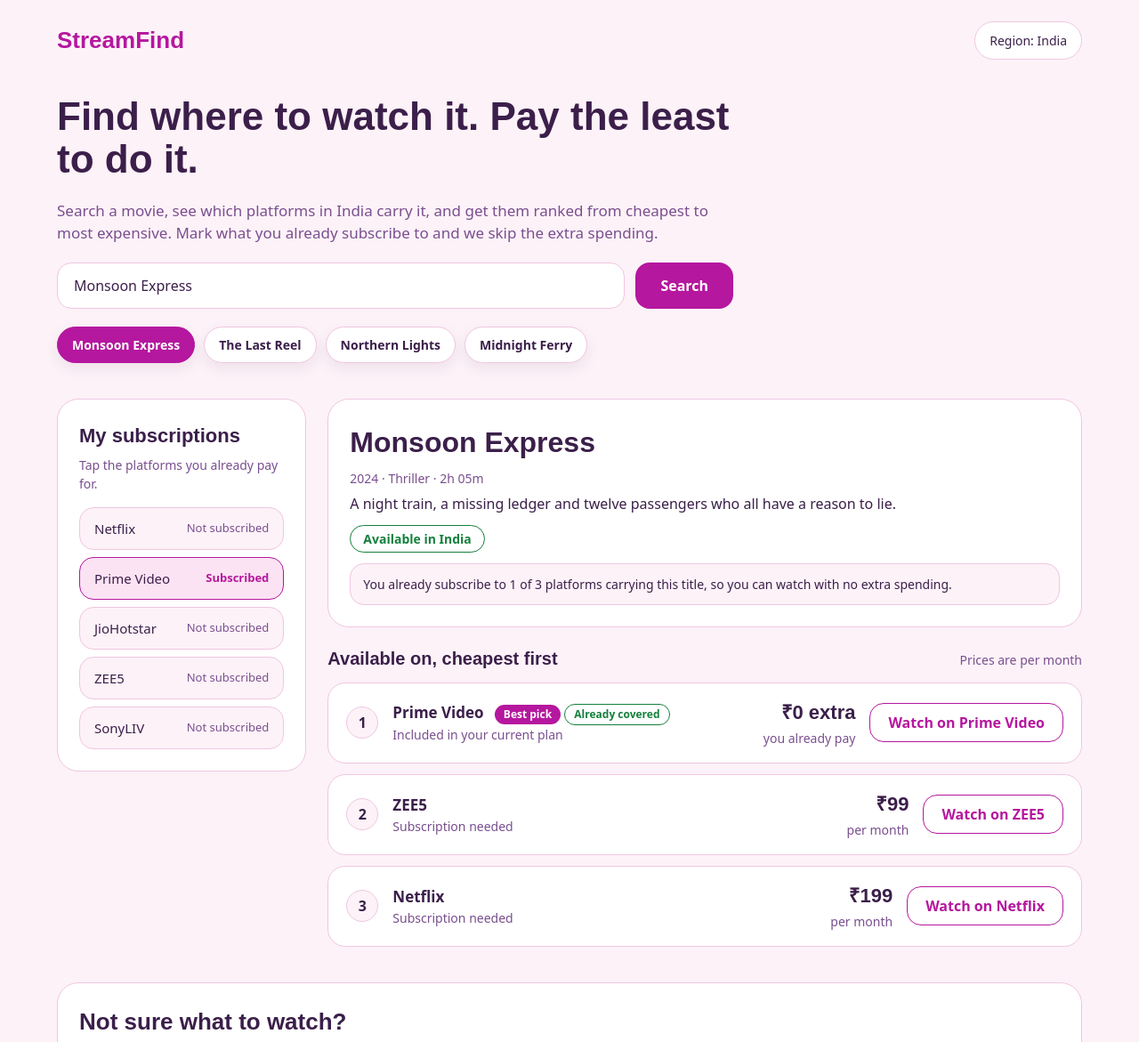
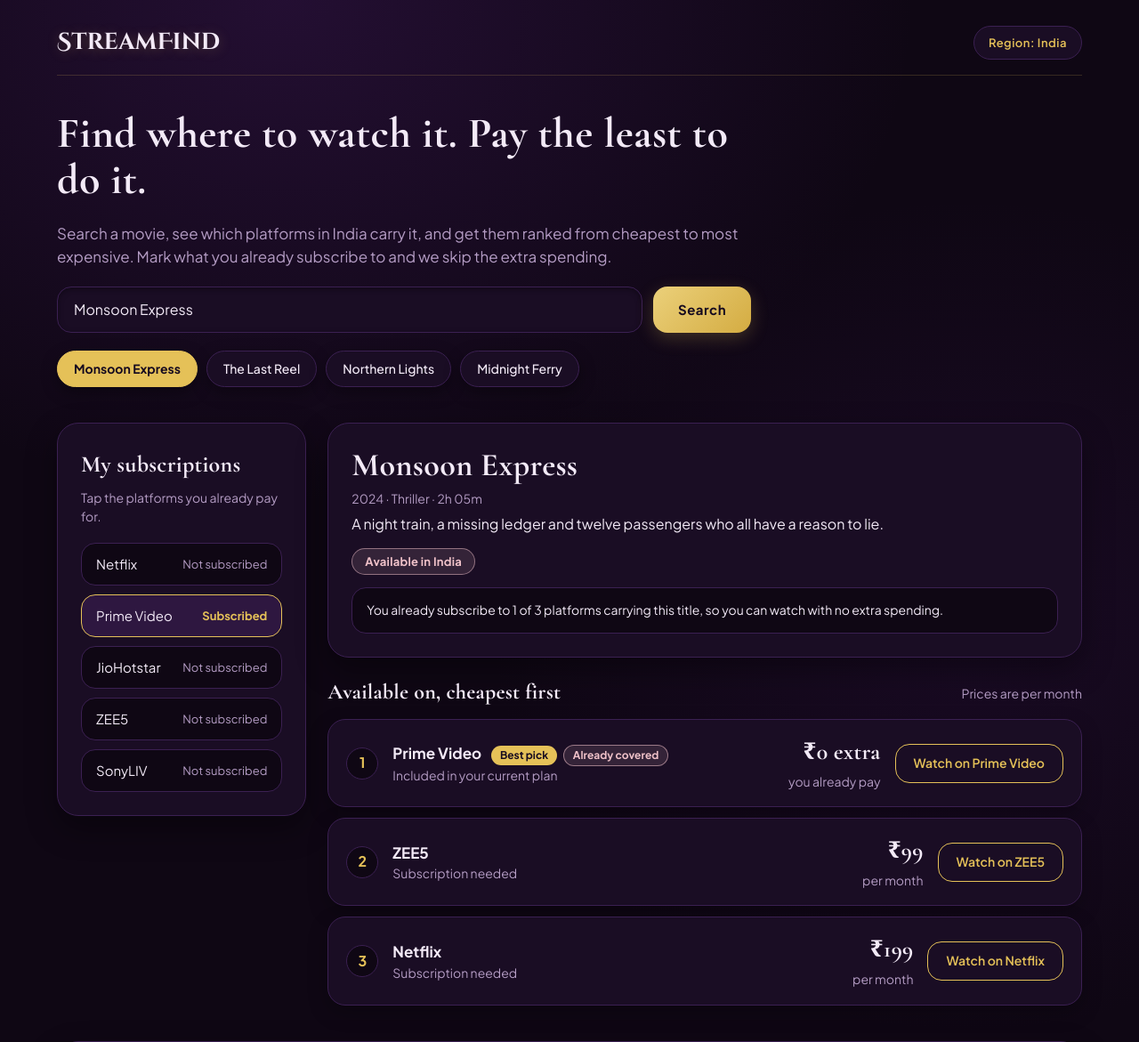
Before and after one commit to ruhi-naik05/StreamFind, a plain HTML site: page frontend/index.html in a window 1280 px wide. Shown: the top 1171 px of the page at 89% size. Drawn offline with nearby package versions, Linux system fonts and the light colour scheme.

Commit message:
real css

```diff
--- a/frontend/style.css
+++ b/frontend/style.css
@@ -1,35 +1,48 @@
-/* ---------- Theme colours: change these to restyle everything ---------- */
+/* ---------- Theme colours: Dark Velvet, Plum & Antique Gold ---------- */
 :root {
-  --accent: #b5179e;      /* main pink-purple */
-  --accent-dark: #86108a; /* link hover */
-  --bg: #fdf2f8;          /* page background */
-  --card: #ffffff;        /* cards */
-  --line: #f0c6e0;        /* borders */
-  --text: #3b1f4a;        /* main text */
-  --muted: #7a4f8f;       /* soft text */
-  --soft: #fbe3f3;        /* selected background */
-  --green: #15803d;
+  --accent: #e5c158;       /* antique candlelight gold */
+  --accent-dark: #c9a236;  /* rich gold hover */
+  --accent-text: #160a1f;  /* dark plum ink on gold buttons */
+  --bg: #0f0714;           /* obsidian midnight background */
+  --card: #1a0d24;         /* deep velvet plum cards */
+  --card-alt: #241233;     /* elevated plum surface */
+  --line: #3b2052;         /* royal plum borders */
+  --text: #f3eaf7;         /* soft ivory pearl text */
+  --muted: #b49cc4;        /* dusty lavender text */
+  --soft: #2e1740;         /* selected plum tint */
+  --rose: #f0c2c9;         /* warm champagne rose (complements gold & plum) */
+  --rose-bg: rgba(240, 194, 201, 0.12);
 }
 
 * { box-sizing: border-box; }
 
 body {
   margin: 0;
-  background: var(--bg);
+  background-color: var(--bg);
+  background-image:
+    radial-gradient(ellipse 85% 50% at 25% 0%, rgba(74, 29, 107, 0.35), transparent 65%),
+    radial-gradient(ellipse 70% 45% at 85% 40%, rgba(56, 20, 82, 0.25), transparent 60%);
   color: var(--text);
-  font-family: "Nunito", system-ui, sans-serif;
-  line-height: 1.5;
+  font-family: "Plus Jakarta Sans", system-ui, sans-serif;
+  line-height: 1.55;
+  min-height: 100vh;
 }
 
-h1, h2, h3, .logo, .big-date, .price {
-  font-family: "Fredoka", sans-serif;
+h1, h2, h3, .big-date, .price {
+  font-family: "Cormorant Garamond", Georgia, serif;
+  margin: 0;
+  letter-spacing: 0.01em;
+}
+
+.logo {
+  font-family: "Cinzel Decorative", "Cormorant Garamond", serif;
   margin: 0;
 }
 
 .page {
   max-width: 1200px;
   margin: 0 auto;
-  padding: 24px 24px 56px;
+  padding: 28px 24px 64px;
   display: flex;
   flex-direction: column;
   gap: 40px;
@@ -46,19 +59,39 @@ h1, h2, h3, .logo, .big-date, .price {
   justify-content: space-between;
   align-items: center;
   gap: 16px;
+  padding-bottom: 16px;
+  border-bottom: 1px solid rgba(229, 193, 88, 0.18);
 }
-.logo { font-size: 26px; font-weight: 700; color: var(--accent); }
+.logo {
+  font-size: 26px;
+  font-weight: 700;
+  color: var(--text);
+  text-shadow: 0 2px 14px rgba(229, 193, 88, 0.25);
+}
 .region {
-  padding: 10px 16px;
+  padding: 8px 16px;
   border: 1px solid var(--line);
   border-radius: 999px;
   background: var(--card);
-  font-size: 14px;
+  color: var(--accent);
+  font-size: 13px;
+  font-weight: 600;
+  letter-spacing: 0.04em;
 }
 
 /* ---------- Hero + search ---------- */
-.hero { display: flex; flex-direction: column; gap: 20px; max-width: 760px; }
-.hero h1 { font-size: 44px; line-height: 1.1; }
+.hero {
+  display: flex;
+  flex-direction: column;
+  gap: 20px;
+  max-width: 780px;
+}
+.hero h1 {
+  font-size: 48px;
+  font-weight: 700;
+  line-height: 1.08;
+  color: var(--text);
+}
 
 .search-row { display: flex; flex-wrap: wrap; gap: 12px; }
 .search-row input {
@@ -72,6 +105,11 @@ h1, h2, h3, .logo, .big-date, .price {
   color: var(--text);
   font: inherit;
   font-size: 16px;
+  box-shadow: inset 0 2px 6px rgba(0, 0, 0, 0.35);
+}
+.search-row input::placeholder {
+  color: var(--muted);
+  opacity: 0.7;
 }
 input:focus, button:focus-visible, a:focus-visible {
   outline: 2px solid var(--accent);
@@ -85,26 +123,28 @@ input:focus, button:focus-visible, a:focus-visible {
   gap: 10px;
 }
 .float-movie {
-  padding: 9px 16px;
+  padding: 9px 18px;
   border: 1px solid var(--line);
   border-radius: 999px;
   background: var(--card);
   color: var(--text);
   font-size: 14px;
-  font-weight: 600;
-  box-shadow: 0 6px 16px rgba(59, 31, 74, 0.08);
+  font-weight: 500;
+  box-shadow: 0 6px 18px rgba(0, 0, 0, 0.35);
   transform: translateY(0);
-  transition: transform 0.16s ease, box-shadow 0.16s ease, border-color 0.16s ease;
+  transition: transform 0.16s ease, box-shadow 0.16s ease, border-color 0.16s ease, background 0.16s ease;
 }
 .float-movie:hover {
-  transform: translateY(-3px);
+  transform: translateY(-2px);
   border-color: var(--accent);
-  box-shadow: 0 10px 20px rgba(181, 23, 158, 0.15);
+  background: var(--card-alt);
+  box-shadow: 0 10px 22px rgba(229, 193, 88, 0.15);
 }
 .float-movie.active {
   background: var(--accent);
   border-color: var(--accent);
-  color: #fff;
+  color: var(--accent-text);
+  font-weight: 700;
 }
 
 /* ---------- Buttons and chips ---------- */
@@ -115,27 +155,37 @@ button { font: inherit; cursor: pointer; }
   padding: 0 28px;
   border: 0;
   border-radius: 16px;
-  background: var(--accent);
-  color: #fff;
+  background: linear-gradient(135deg, #ebd07a 0%, #d4ac42 100%);
+  color: var(--accent-text);
   font-weight: 700;
-  font-size: 16px;
+  font-size: 15px;
+  letter-spacing: 0.03em;
+  box-shadow: 0 6px 20px rgba(229, 193, 88, 0.22);
+  transition: filter 0.15s ease, transform 0.15s ease;
 }
-.btn-main:hover { filter: brightness(1.08); }
+.btn-main:hover {
+  filter: brightness(1.06);
+  transform: translateY(-1px);
+}
 
 .chip-row { display: flex; flex-wrap: wrap; align-items: center; gap: 8px; }
 .chip {
-  min-height: 44px;
+  min-height: 42px;
   padding: 0 18px;
   border: 1px solid var(--line);
   border-radius: 999px;
-  background: var(--card);
+  background: var(--card-alt);
   color: var(--text);
   font-size: 14px;
+  transition: border-color 0.15s ease, background 0.15s ease;
+}
+.chip:hover {
+  border-color: rgba(229, 193, 88, 0.55);
 }
 .chip.active {
   background: var(--accent);
   border-color: var(--accent);
-  color: #fff;
+  color: var(--accent-text);
   font-weight: 700;
 }
 
@@ -145,16 +195,20 @@ button { font: inherit; cursor: pointer; }
 .result { flex: 999 1 520px; min-width: 0; display: flex; flex-direction: column; gap: 20px; }
 
 .card {
-  padding: 24px;
+  padding: 26px;
   border: 1px solid var(--line);
   border-radius: 24px;
   background: var(--card);
+  box-shadow: 0 14px 34px rgba(0, 0, 0, 0.38);
 }
-.card h2 { font-size: 22px; }
+.card h2 {
+  font-size: 26px;
+  font-weight: 700;
+}
 .card p { margin: 6px 0 0; }
 
 /* ---------- Subscriptions ---------- */
-.subs { display: flex; flex-direction: column; gap: 8px; margin-top: 16px; }
+.subs { display: flex; flex-direction: column; gap: 10px; margin-top: 18px; }
 .sub {
   display: flex;
   justify-content: space-between;
@@ -167,35 +221,51 @@ button { font: inherit; cursor: pointer; }
   color: var(--text);
   font-size: 15px;
   text-align: left;
+  transition: border-color 0.15s ease, background 0.15s ease;
+}
+.sub:hover {
+  border-color: rgba(229, 193, 88, 0.45);
 }
 .sub span:last-child { font-size: 13px; color: var(--muted); }
-.sub.active { border-color: var(--accent); background: var(--soft); }
-.sub.active span:last-child { color: var(--accent); font-weight: 700; }
+.sub.active {
+  border-color: var(--accent);
+  background: var(--soft);
+}
+.sub.active span:last-child {
+  color: var(--accent);
+  font-weight: 700;
+}
 
 /* ---------- Movie card ---------- */
-.movie h2 { font-size: 32px; }
+.movie h2 {
+  font-size: 36px;
+  line-height: 1.15;
+}
 .badge-ok {
   display: inline-block;
-  margin-top: 12px;
+  margin-top: 14px;
   padding: 4px 14px;
-  border: 1px solid var(--green);
+  border: 1px solid rgba(240, 194, 201, 0.5);
   border-radius: 999px;
-  color: var(--green);
-  font-size: 14px;
+  background: var(--rose-bg);
+  color: var(--rose);
+  font-size: 13px;
   font-weight: 700;
+  letter-spacing: 0.02em;
 }
 .summary {
-  margin-top: 12px;
-  padding: 12px 14px;
+  margin-top: 14px;
+  padding: 14px 16px;
   border: 1px solid var(--line);
   border-radius: 16px;
   background: var(--bg);
+  color: var(--text);
   font-size: 14px;
 }
 
 /* ---------- Platform list ---------- */
 .list-head { display: flex; flex-wrap: wrap; justify-content: space-between; align-items: baseline; gap: 8px; }
-.list-head h3 { font-size: 20px; }
+.list-head h3 { font-size: 24px; }
 
 .row {
   display: flex;
@@ -206,8 +276,10 @@ button { font: inherit; cursor: pointer; }
   border: 1px solid var(--line);
   border-radius: 20px;
   background: var(--card);
+  box-shadow: 0 8px 22px rgba(0, 0, 0, 0.25);
+  transition: border-color 0.15s ease;
 }
-.row:hover { border-color: #d08ac0; }
+.row:hover { border-color: rgba(229, 193, 88, 0.55); }
 .rank {
   width: 36px;
   height: 36px;
@@ -217,6 +289,7 @@ button { font: inherit; cursor: pointer; }
   border: 1px solid var(--line);
   border-radius: 50%;
   background: var(--bg);
+  color: var(--accent);
   font-weight: 700;
 }
 .row-info { flex: 1 1 180px; min-width: 0; }
@@ -227,11 +300,24 @@ button { font: inherit; cursor: pointer; }
   border-radius: 999px;
   font-size: 12px;
   font-weight: 700;
+  margin-right: 4px;
 }
-.tag-best { background: var(--accent); color: #fff; }
-.tag-covered { border: 1px solid var(--green); color: var(--green); }
-.row-price { min-width: 90px; text-align: right; }
-.price { font-size: 22px; font-weight: 700; display: block; }
+.tag-best {
+  background: var(--accent);
+  color: var(--accent-text);
+}
+.tag-covered {
+  border: 1px solid rgba(240, 194, 201, 0.55);
+  background: var(--rose-bg);
+  color: var(--rose);
+}
+.row-price { min-width: 96px; text-align: right; }
+.price {
+  font-size: 26px;
+  font-weight: 700;
+  display: block;
+  color: var(--text);
+}
 
 .btn-link {
   display: inline-flex;
@@ -242,10 +328,15 @@ button { font: inherit; cursor: pointer; }
   border: 1px solid var(--accent);
   border-radius: 16px;
   color: var(--accent);
-  font-weight: 700;
+  font-weight: 600;
+  font-size: 14px;
   text-decoration: none;
+  transition: background 0.15s ease, color 0.15s ease;
 }
-.btn-link:hover { color: var(--accent-dark); border-color: var(--accent-dark); }
+.btn-link:hover {
+  background: var(--accent);
+  color: var(--accent-text);
+}
 
 /* ---------- Not in India yet ---------- */
 .upcoming {
@@ -253,60 +344,75 @@ button { font: inherit; cursor: pointer; }
   flex-direction: column;
   align-items: flex-start;
   gap: 12px;
-  padding: 24px;
-  border: 1.5px dashed var(--accent);
+  padding: 26px;
+  border: 1.5px dashed rgba(229, 193, 88, 0.55);
   border-radius: 24px;
   background: var(--card);
+  box-shadow: 0 14px 34px rgba(0, 0, 0, 0.35);
 }
 .pill {
   padding: 4px 16px;
   border: 1px solid var(--accent);
   border-radius: 999px;
+  background: rgba(229, 193, 88, 0.1);
   color: var(--accent);
-  font-size: 13px;
+  font-size: 12px;
   font-weight: 700;
   letter-spacing: 0.12em;
 }
-.big-date { font-size: 36px; font-weight: 700; line-height: 1.1; }
+.big-date {
+  font-size: 40px;
+  font-weight: 700;
+  line-height: 1.1;
+  color: var(--accent);
+}
 .upcoming p { margin: 0; color: var(--muted); }
 .btn-notify {
   width: 100%;
-  min-height: 56px;
+  min-height: 54px;
   margin-top: 8px;
   border: 0;
   border-radius: 16px;
-  background: var(--accent);
-  color: #fff;
+  background: linear-gradient(135deg, #ebd07a 0%, #d4ac42 100%);
+  color: var(--accent-text);
   font-weight: 700;
-  font-size: 17px;
+  font-size: 16px;
+  letter-spacing: 0.02em;
+  box-shadow: 0 6px 20px rgba(229, 193, 88, 0.22);
 }
-.btn-notify:hover { filter: brightness(1.08); }
+.btn-notify:hover { filter: brightness(1.06); }
 .notified { width: 100%; display: flex; flex-direction: column; gap: 10px; margin-top: 8px; }
 .notified .ok {
   padding: 14px 16px;
-  border: 1px solid var(--green);
+  border: 1px solid rgba(240, 194, 201, 0.55);
   border-radius: 16px;
-  color: var(--green);
-  font-weight: 700;
+  background: var(--rose-bg);
+  color: var(--rose);
+  font-weight: 600;
 }
 .btn-cancel {
-  min-height: 48px;
+  min-height: 46px;
   border: 1px solid var(--line);
   border-radius: 16px;
   background: var(--bg);
+  color: var(--muted);
+}
+.btn-cancel:hover {
+  border-color: var(--accent);
   color: var(--text);
 }
 
 .empty {
-  padding: 40px 24px;
-  border: 1px dashed #d08ac0;
+  padding: 44px 24px;
+  border: 1px dashed var(--line);
   border-radius: 24px;
+  background: var(--card);
   text-align: center;
 }
 
 /* ---------- Mood section ---------- */
 .mood { display: flex; flex-direction: column; gap: 16px; }
-.mood h2 { font-size: 26px; }
+.mood h2 { font-size: 30px; }
 .recs { display: flex; flex-wrap: wrap; gap: 16px; }
 .rec {
   flex: 1 1 260px;
@@ -320,13 +426,20 @@ button { font: inherit; cursor: pointer; }
   border-radius: 20px;
   background: var(--bg);
 }
-.rec h3 { font-size: 20px; }
+.rec h3 { font-size: 24px; }
+.rec .btn-link { margin-top: 4px; }
+.rec-status { color: var(--rose); }
+.rec-status--upcoming { color: var(--accent); }
 
-.foot { border-top: 1px solid var(--line); padding-top: 20px; }
+.foot {
+  border-top: 1px solid var(--line);
+  padding-top: 20px;
+  text-align: center;
+}
 
 /* ---------- Small screens ---------- */
 @media (max-width: 600px) {
-  .hero h1 { font-size: 32px; }
-  .page { padding: 16px; gap: 28px; }
+  .hero h1 { font-size: 36px; }
+  .page { padding: 18px 16px 40px; gap: 28px; }
   .row-price { text-align: left; }
 }
```
